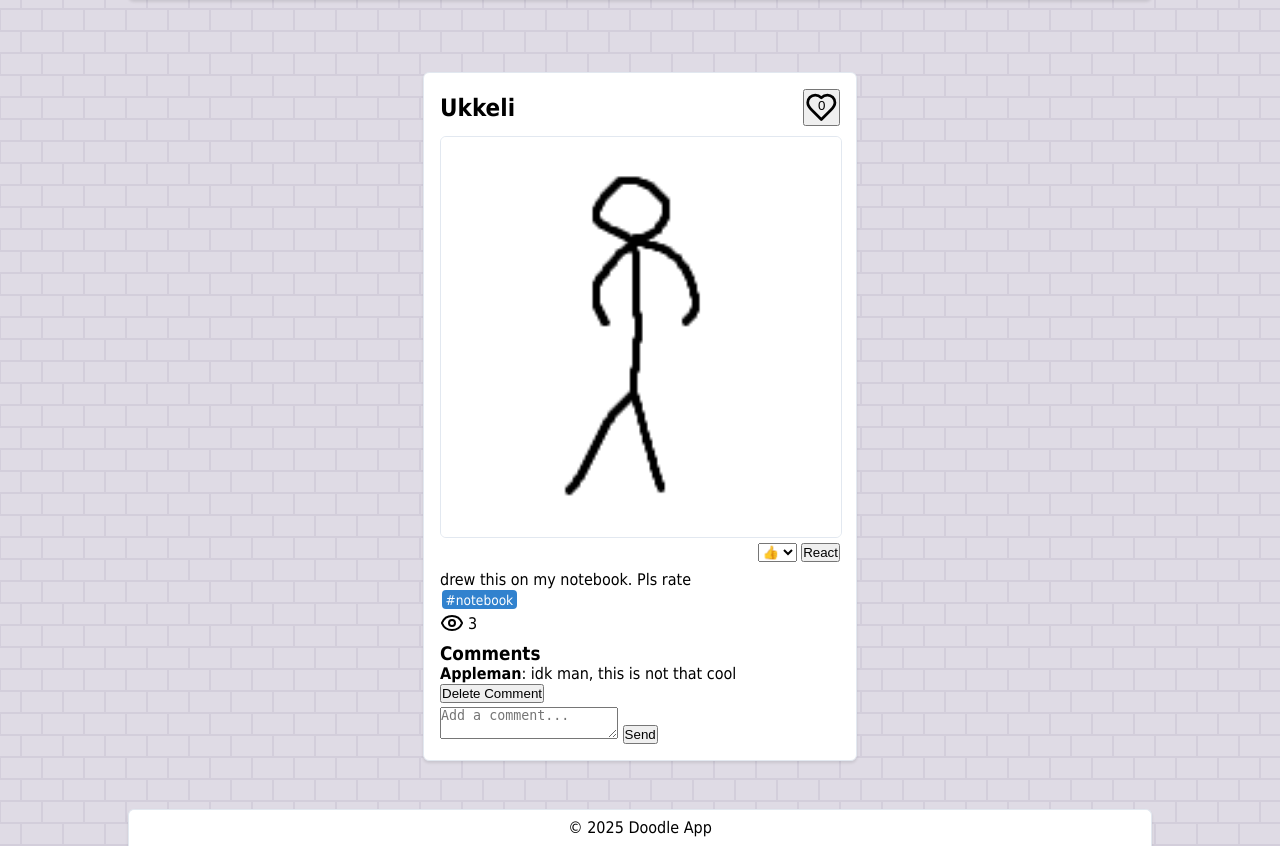
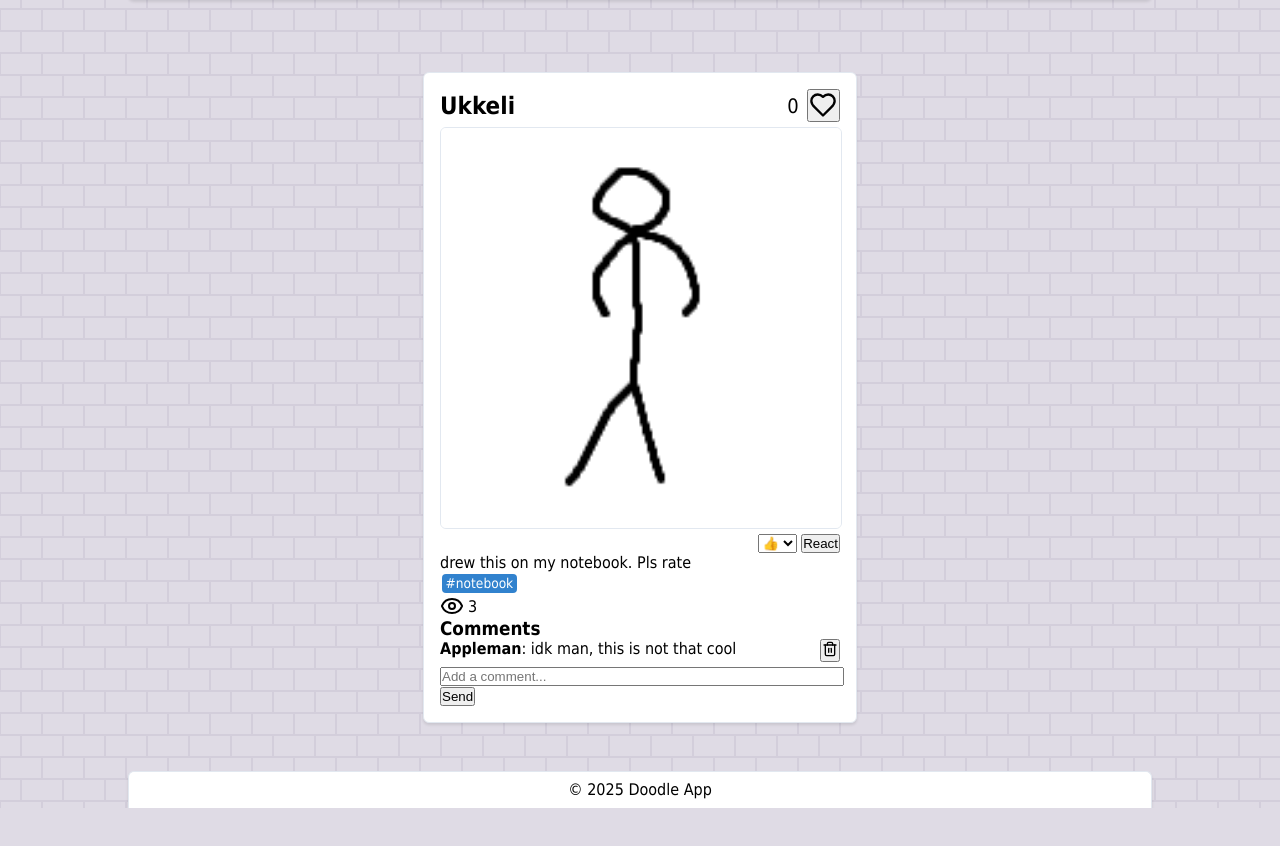
Before and after one commit to tomp2/tikawe-2025, a Flask app: page /doodle/8 in a window 1280 px wide. Shown: the part 79-925 px from the top of the page. After the commit the page ends 887 px from the top, so only its background shows below. Run offline with Flask 3, Linux system fonts and the light colour scheme; the visitor is signed in with stand-in values (Sample User, id 1); data comes from the database, SQL or seed files in the repository; parts of the project's set-up code (start-up, migrations or seed data) failed here and were passed over.

Commit message:
feat: finetune the full-page post styling

```diff
--- a/static/index.css
+++ b/static/index.css
@@ -102,7 +102,7 @@ footer {
     }
 
     .reactions {
-        margin-top: 0.2rem;
+        margin-top: 0.5rem;
         margin-bottom: 0.2rem;
         display: flex;
         gap: 0.25rem;
@@ -146,7 +146,6 @@ footer {
 .full-page-post {
     display: flex;
     flex-direction: column;
-    gap: 0.5rem;
     border: var(--border);
     border-radius: var(--radius-md);
     padding: 1rem;
@@ -155,50 +154,39 @@ footer {
     max-width: 25rem;
     background-color: var(--card);
 
-    .likes {
-        display: inline;
-
-        .like-button {
-            position: relative;
-            width: 2.75em;
-            height: 2.75em;
-        }
-
-        svg {
-            position: absolute;
-            width: 100%;
-            height: 100%;
-            inset: 0;
-            fill: none;
+    .like-count {
+        font-size: 1.25rem;
     }
 
     svg[data-liked="true"] {
         fill: hsl(0, 100%, 67%);
     }
 
-        .like-count {
+    .like-button {
+        width: 2.5em;
+        height: 2.5em;
+    }
+
+    .post-image {
+        width: 100%;
+        aspect-ratio: 1;
+        border: var(--border);
+        border-radius: var(--radius-md);
+        overflow: hidden;
+
+        img {
             width: 100%;
             height: 100%;
-            position: absolute;
-            inset: 0;
-            top: 0.5em;
-        }
         }
 
-    img {
-        border-radius: var(--radius-md);
-        object-fit: contain;
-        border: var(--border);
-        width: 100%;
-        height: 100%;
     }
 
     .react-button[data-is-active="true"] {
         background-color: #3182ce;
     }
 
-    h3 {
-        margin-top: 0.5rem;
+    input[type="text"] {
+        width: 100%;
     }
 }
 
--- a/static/utils.css
+++ b/static/utils.css
@@ -1,5 +1,13 @@
 .space-x-2 > * + * {
     margin-left: 0.25rem;
+}
+
+.space-y-1 > * + * {
+    margin-top: 0.25rem;
+}
+
+.space-y-2 > * + * {
+    margin-top: 0.5rem;
 }
 
 .mx-auto {
@@ -9,6 +17,10 @@
 
 .ml-auto {
     margin-left: auto;
+}
+
+.inline-block {
+    display: inline-block;
 }
 
 .flex {
--- a/templates/doodle.html
+++ b/templates/doodle.html
@@ -2,34 +2,32 @@
 {% block title %}{{ doodle.title }} - Doodle App{% endblock %}
 {% block content %}
   <div class="full-page-post mx-auto">
-    <div class="flex items-center justify-between">
+    <div class="flex items-center justify-between mb-1">
       <h2>{{ doodle.title }}</h2>
-      <div class="likes">
-        {% if session.get('user_id') != doodle.user_id %}
+      <div class="ml-auto flex items-center gap-2">
+        <span class="like-count">{{ doodle.likes }}</span>
         <form action="/doodle/{{ doodle.id }}/like" method="POST">
           <button type="submit" class="like-button">
-              <svg xmlns="http://www.w3.org/2000/svg" width="28" height="28" viewBox="0 0 24 24"
+            <svg width="28" height="28" viewBox="0 0 24 24" fill="none"
                  data-liked="{% if user_has_liked %}true{% else %}false{% endif %}"
                  stroke="currentColor" stroke-width="2" stroke-linecap="round" stroke-linejoin="round">
               <path d="M19 14c1.49-1.46 3-3.21 3-5.5A5.5 5.5 0 0 0 16.5 3c-1.76 0-3 .5-4.5 2-1.5-1.5-2.74-2-4.5-2A5.5 5.5 0 0 0 2 8.5c0 2.3 1.5 4.05 3 5.5l7 7Z"></path>
             </svg>
-              <span class="like-count">{{ doodle.likes }}</span>
           </button>
         </form>
-        {% endif %}
       </div>
     </div>
 
-    <div class="post-content">
-      <div class="post-upper">
-        <img src="/image/{{ doodle.image_url }}" alt="Doodle Image" class="mx-auto">
+    <div class="post-image mb-1">
+      <img src="/image/{{ doodle.image_url }}" alt="Doodle Image">
+    </div>
 
-        <div class="reactions flex items-start gap-2 mb-2">
+    <div class="reactions flex items-start gap-2">
       {% if session.get('user_id') != doodle.user_id %}
         {% for emoji, count in reactions.items() %}
           <form action="/doodle/{{ doodle.id }}/react" method="POST">
             <input type="hidden" name="emoji" value="{{ emoji }}">
-                <button class="react-button" type="submit"
+            <button class="react-button " type="submit"
                     data-is-active="{% if emoji in user_reactions %}true{% else %}false{% endif %}">
               {{ emoji }}x{{ count }}
             </button>
@@ -48,15 +46,15 @@
         </form>
       {% endif %}
     </div>
-      </div>
 
-      <div class="post-lower">
     <p>{{ doodle.description }}</p>
-        <div class="tags">
+
+    <div>
       {% for tag in doodle_tags %}
         <a href="{{ url_for('search.page', q='#'+tag.tag) }}" class="tag-badge">#{{ tag.tag }}</a>
       {% endfor %}
     </div>
+
     <div class="flex mt-auto gap-2">
       <div class="flex items-center gap-1">
         <svg width="24" height="24" viewBox="0 0 24 24" fill="none"
@@ -71,34 +69,46 @@
 
     <h3>Comments</h3>
     {% for comment in comments %}
-          <div class="mb-1">
+      <div class="flex mb-1">
         <p>
-              <strong>{{ comment.username }}</strong>: {{ comment.content }}
+          <strong>{{ comment.username }}</strong>: <span>{{ comment.content }}</span>
         </p>
         {% if session.get('user_id') == comment.user_id %}
-              <form action="/doodle/{{ doodle.id }}/comment/{{ comment.id }}/delete" method="POST">
-                <button type="submit">Delete Comment</button>
+          <form action="/doodle/{{ doodle.id }}/comment/{{ comment.id }}/delete" method="POST"
+                class="inline-block ml-auto">
+            <button type="submit">
+              <svg width="16" height="16" viewBox="0 0 24 24" fill="none"
+                   stroke="currentColor" stroke-width="2" stroke-linecap="round" stroke-linejoin="round">
+                <path d="M3 6h18"></path>
+                <path d="M19 6v14c0 1-1 2-2 2H7c-1 0-2-1-2-2V6"></path>
+                <path d="M8 6V4c0-1 1-2 2-2h4c1 0 2 1 2 2v2"></path>
+                <line x1="10" x2="10" y1="11" y2="17"></line>
+                <line x1="14" x2="14" y1="11" y2="17"></line>
+              </svg>
+            </button>
           </form>
         {% endif %}
       </div>
     {% endfor %}
+
     {% if session.get('user_id') %}
       <form action="/doodle/{{ doodle.id }}/comment" method="POST">
         <label for="add-comment" class="sr-only">Add a comment:</label>
-            <textarea
+        <input
+                type="text"
                 id="add-comment"
                 name="content"
                 placeholder="Add a comment..."
                 required
                 minlength="1"
                 maxlength="150"
-            ></textarea>
+
+        ></input>
         <button type="submit">Send</button>
       </form>
     {% else %}
       <p><a href="{{ url_for('login.page') }}">Login</a> to comment.</p>
     {% endif %}
-
 
     {% if session.get('user_id') == doodle.user_id %}
       <form action="/doodle/{{ doodle.id }}/delete" method="POST">
@@ -106,8 +116,4 @@
       </form>
     {% endif %}
   </div>
-
-
-    </div>
-  </div>
 {% endblock %}
```
Lines whose indentation alone changed are shown as unchanged.
